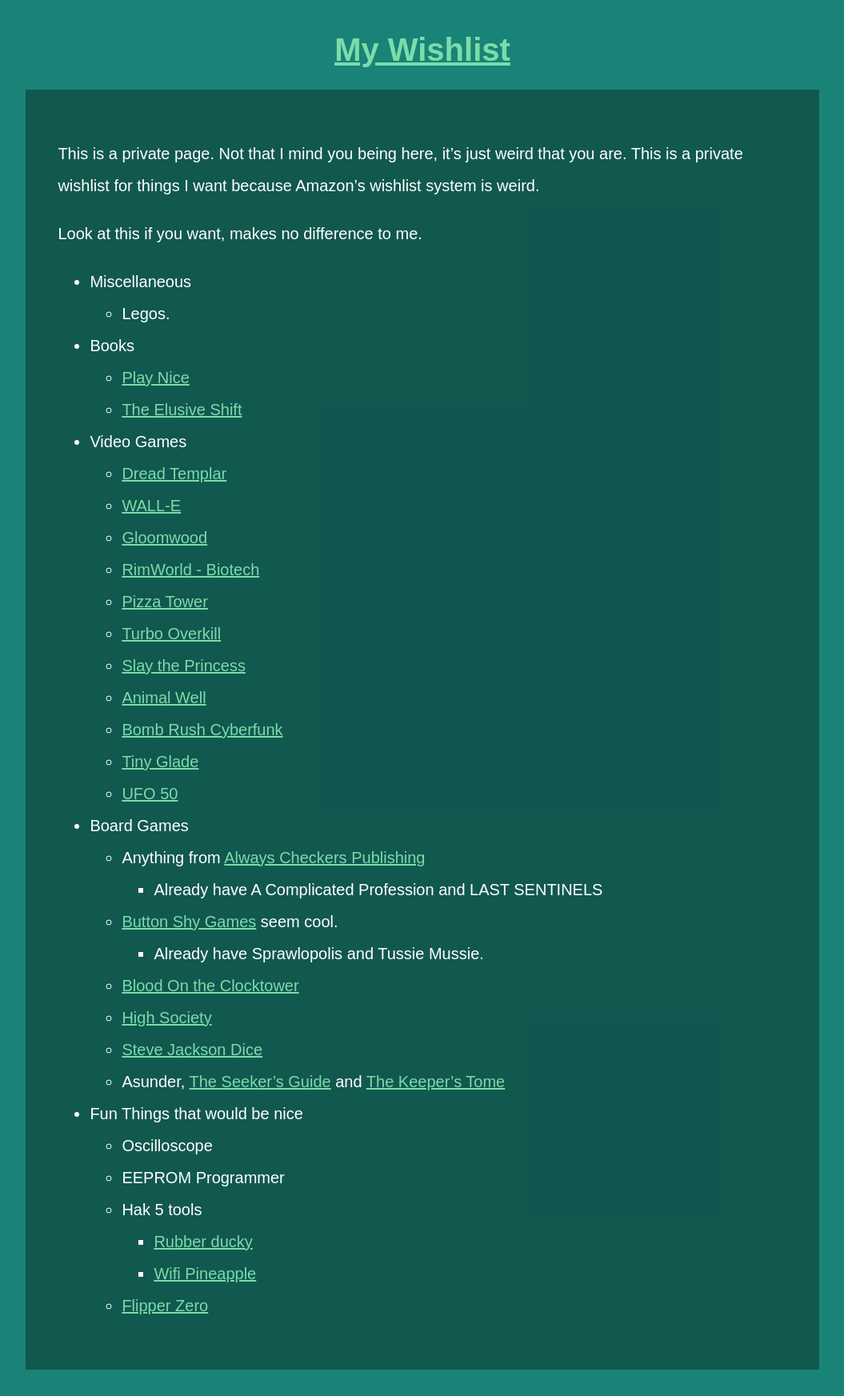
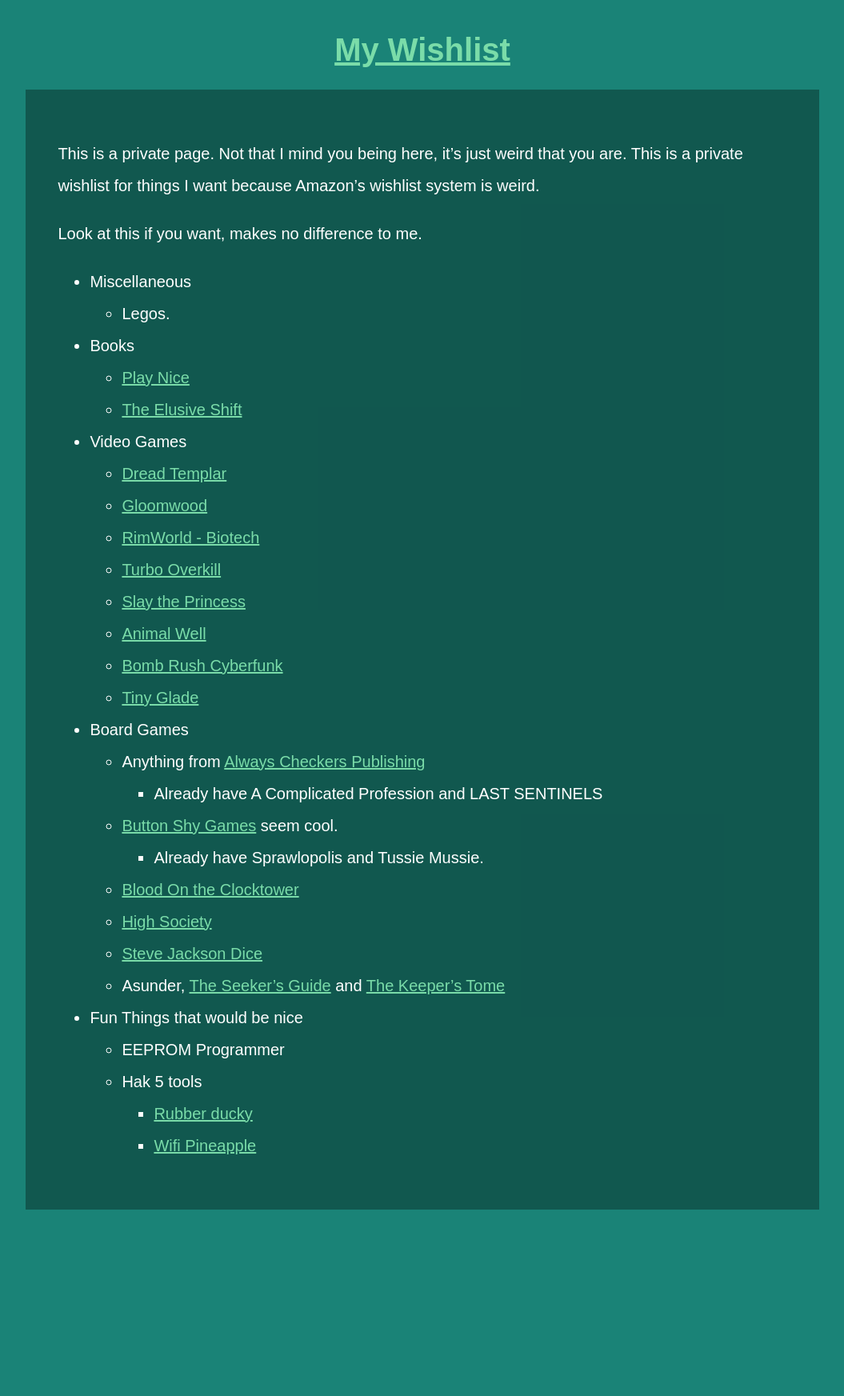
Before and after one commit to ambiguousname/ambiguousname.github.io, a Jekyll site: the page built from assets/wishlist.md, in a window 1280 px wide. Shown: the whole page at 80% size, without its empty margins (112-1167 px from the left). Built offline with Jekyll 4.4.1, drawn with Linux system fonts in a browser that asks for light colours; after the commit the page ends 1545 px from its top, so only the background shows below that.

Commit message:
Updating

```diff
--- a/assets/wishlist.md
+++ b/assets/wishlist.md
@@ -14,16 +14,13 @@
 	- [The Elusive Shift](https://mitpress.mit.edu/9780262544900/the-elusive-shift/)
 - Video Games
 	- [Dread Templar](https://www.gog.com/en/game/dread_templar/)
-	- [WALL-E](https://store.steampowered.com/app/331750/)
 	- [Gloomwood](https://store.steampowered.com/app/1150760/)
 	- [RimWorld - Biotech](https://store.steampowered.com/app/1826140/)
-	- [Pizza Tower](https://store.steampowered.com/app/2231450/)
 	- [Turbo Overkill](https://www.gog.com/en/game/turbo_overkill)
 	- [Slay the Princess](https://www.gog.com/en/game/slay_the_princess)
 	- [Animal Well](https://store.steampowered.com/app/813230/)
 	- [Bomb Rush Cyberfunk](https://www.gog.com/en/game/bomb_rush_cyberfunk)
 	- [Tiny Glade](https://store.steampowered.com/app/2198150/Tiny_Glade)
-	- [UFO 50](https://store.steampowered.com/app/1147860/UFO_50/)
 - Board Games
 	- Anything from [Always Checkers Publishing](https://alwayscheckers.com/)
 		- Already have A Complicated Profession and LAST SENTINELS
@@ -34,9 +31,7 @@
 	- [Steve Jackson Dice](http://www.sjgames.com/dice/)
 	- Asunder, [The Seeker's Guide](https://giftedrebels.com/products/the-seekers-guide-hardcover?variant=41151010734246) and [The Keeper's Tome](https://giftedrebels.com/products/the-keepers-tome-hardcover)
 - Fun Things that would be nice
-	- Oscilloscope
 	- EEPROM Programmer
 	- Hak 5 tools
 		- [Rubber ducky](https://hak5.org/products/usb-rubber-ducky)
 		- [Wifi Pineapple](https://hak5.org/products/wifi-pineapple)
-	- [Flipper Zero](https://shop.flipperzero.one/)
```
